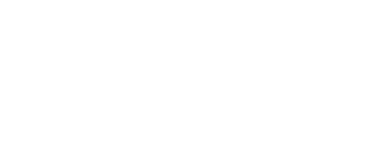
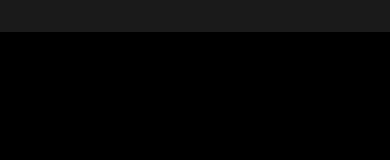
Before and after one commit to douglasdollars/oblique2, a website built with webpack: page src/index.html in a window 390 px wide. Built offline with nearby package versions, Linux system fonts and the light colour scheme.

Commit message:
Step 1.2: Basic HTML Structure and CSS Reset

```diff
--- a/src/index.html
+++ b/src/index.html
@@ -3,10 +3,27 @@
 <head>
     <meta charset="UTF-8">
     <meta name="viewport" content="width=device-width, initial-scale=1.0">
+    <meta name="description" content="Oblique Strategies - A web application for Brian Eno and Peter Schmidt's creative tool">
+    <meta name="theme-color" content="#000000">
     <title>Oblique Strategies</title>
+    <link rel="stylesheet" href="styles/main.css">
 </head>
 <body>
-    <div id="app"></div>
+    <div id="app">
+        <header role="banner">
+            <nav role="navigation" aria-label="Main navigation">
+                <!-- Navigation will be added in Step 1.5 -->
+            </nav>
+        </header>
+
+        <main role="main">
+            <!-- Main content will be added in subsequent steps -->
+        </main>
+
+        <footer role="contentinfo">
+            <!-- Footer content will be added in Phase 7 -->
+        </footer>
+    </div>
     <script src="../dist/bundle.js"></script>
 </body>
 </html>
--- /dev/null
+++ b/src/styles/main.css
@@ -0,0 +1,94 @@
+/* Import reset styles */
+@import './reset.css';
+
+/* Design System Variables */
+:root {
+  /* Colors */
+  --color-black: #000000;
+  --color-dark-grey: #1a1a1a;
+  --color-gold: #ffd700;
+  --color-gold-bright: #ffeb3b;
+  --color-text-light: #f5f5f5;
+  --color-text-dark: #333333;
+
+  /* Spacing Scale */
+  --spacing-xs: 4px;
+  --spacing-sm: 8px;
+  --spacing-md: 16px;
+  --spacing-lg: 24px;
+  --spacing-xl: 32px;
+  --spacing-xxl: 48px;
+  --spacing-xxxl: 64px;
+
+  /* Typography */
+  --font-family-base: -apple-system, BlinkMacSystemFont, 'Segoe UI', Roboto, Oxygen-Sans, Ubuntu, Cantarell, 'Helvetica Neue', sans-serif;
+  --font-size-base: 16px;
+  --font-size-sm: 0.875rem;
+  --font-size-lg: 1.125rem;
+  --font-size-xl: 1.25rem;
+  --font-size-xxl: 1.5rem;
+
+  /* Border Radius */
+  --border-radius-sm: 4px;
+  --border-radius-md: 8px;
+  --border-radius-lg: 12px;
+
+  /* Shadows */
+  --shadow-sm: 0 1px 3px rgba(0, 0, 0, 0.12);
+  --shadow-md: 0 4px 6px rgba(0, 0, 0, 0.1);
+  --shadow-lg: 0 10px 15px rgba(0, 0, 0, 0.1);
+}
+
+/* Base Styles */
+html {
+  font-size: var(--font-size-base);
+  font-family: var(--font-family-base);
+  background-color: var(--color-black);
+  color: var(--color-text-light);
+}
+
+body {
+  min-height: 100vh;
+  display: flex;
+  flex-direction: column;
+}
+
+/* Layout Structure */
+#app {
+  display: grid;
+  grid-template-rows: auto 1fr auto;
+  min-height: 100vh;
+}
+
+header {
+  background-color: var(--color-dark-grey);
+  padding: var(--spacing-md);
+  position: sticky;
+  top: 0;
+  z-index: 100;
+}
+
+main {
+  padding: var(--spacing-lg);
+  max-width: 1200px;
+  margin: 0 auto;
+  width: 100%;
+}
+
+footer {
+  background-color: var(--color-dark-grey);
+  padding: var(--spacing-md);
+  margin-top: auto;
+  display: none; /* Initially hidden as per spec */
+}
+
+/* Responsive Design */
+@media (max-width: 768px) {
+  :root {
+    --font-size-base: 14px;
+  }
+
+  main {
+    padding: var(--spacing-md);
+  }
+}
--- /dev/null
+++ b/src/styles/reset.css
@@ -0,0 +1,45 @@
+/* Modern CSS Reset */
+*, *::before, *::after {
+  box-sizing: border-box;
+  margin: 0;
+  padding: 0;
+}
+
+/* Remove default margin and padding */
+body, h1, h2, h3, h4, h5, h6, p, figure, blockquote, dl, dd {
+  margin: 0;
+}
+
+/* Set core body defaults */
+body {
+  min-height: 100vh;
+  scroll-behavior: smooth;
+  text-rendering: optimizeSpeed;
+  line-height: 1.5;
+}
+
+/* Remove list styles on ul, ol elements */
+ul, ol {
+  list-style: none;
+}
+
+/* Make images easier to work with */
+img {
+  max-width: 100%;
+  display: block;
+}
+
+/* Inherit fonts for inputs and buttons */
+input, button, textarea, select {
+  font: inherit;
+}
+
+/* Remove all animations and transitions for people that prefer not to see them */
+@media (prefers-reduced-motion: reduce) {
+  * {
+    animation-duration: 0.01ms !important;
+    animation-iteration-count: 1 !important;
+    transition-duration: 0.01ms !important;
+    scroll-behavior: auto !important;
+  }
+}
```
Also changed, not shown: tests/html-css.test.js (added, +43 -0 lines), todo.md (+22 -22 lines).
